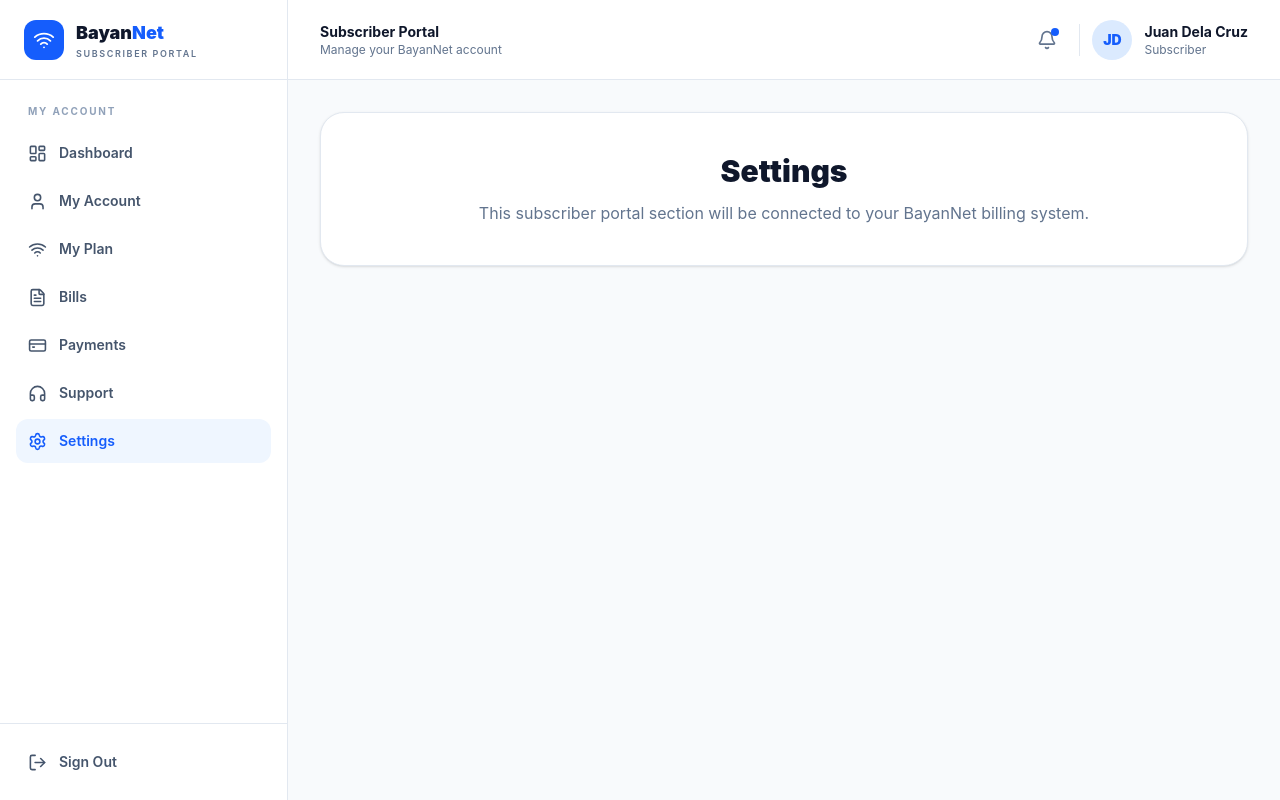
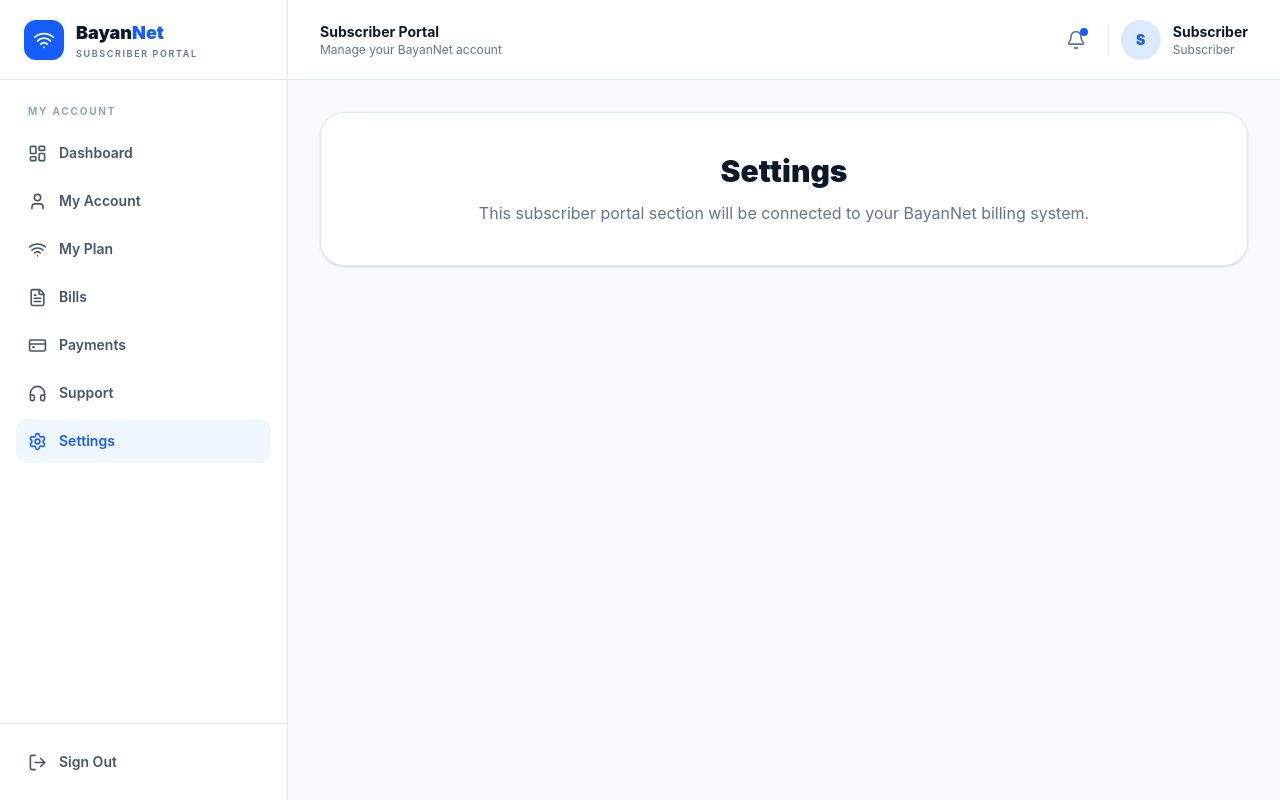
Before and after one commit to norielagartosacristan/skygridfiber-website, a React (Vite) app: page /subscriber/settings in a window 1280 px wide. Built offline with nearby package versions, Linux system fonts and the light colour scheme; no server answers.

Commit message:
New edit

```diff
--- a/src/components/subscriber/SubscriberLayout.tsx
+++ b/src/components/subscriber/SubscriberLayout.tsx
@@ -12,12 +12,25 @@ import {
   X,
 } from "lucide-react";
 import type { ReactNode } from "react";
-import { useState } from "react";
+import { useEffect, useState } from "react";
 import { Link, NavLink, useNavigate } from "react-router-dom";
 
 type SubscriberLayoutProps = {
   children: ReactNode;
 };
+
+type Subscriber = {
+  firstName: string;
+  middleName?: string | null;
+  lastName: string;
+};
+
+type MeResponse = {
+  success: boolean;
+  subscriber: Subscriber;
+};
+
+const API_URL = import.meta.env.VITE_API_URL || "";
 
 const navigation = [
   {
@@ -69,6 +82,55 @@ export default function SubscriberLayout({
 
     navigate("/subscriber/login");
   };
+
+  const [subscriber, setSubscriber] =
+  useState<Subscriber | null>(null);
+
+useEffect(() => {
+  async function loadSubscriber() {
+    try {
+      const response = await fetch(
+        `${API_URL}/api/subscriber-auth/me`,
+        {
+          method: "GET",
+          credentials: "include",
+        },
+      );
+
+      if (!response.ok) {
+        return;
+      }
+
+      const data: MeResponse =
+        await response.json();
+
+      if (data.success) {
+        setSubscriber(data.subscriber);
+      }
+    } catch (error) {
+      console.error(
+        "Failed to load subscriber profile:",
+        error,
+      );
+    }
+  }
+
+  loadSubscriber();
+}, []);
+
+const fullName = subscriber
+  ? [
+      subscriber.firstName,
+      subscriber.middleName,
+      subscriber.lastName,
+    ]
+      .filter(Boolean)
+      .join(" ")
+  : "Subscriber";
+
+const initials = subscriber
+  ? `${subscriber.firstName?.charAt(0) || ""}${subscriber.lastName?.charAt(0) || ""}`.toUpperCase()
+  : "S";
 
   return (
     <div className="min-h-screen bg-slate-50">
@@ -213,12 +275,12 @@ export default function SubscriberLayout({
             <div className="flex items-center gap-3">
 
             <div className="flex h-10 w-10 items-center justify-center rounded-full bg-blue-100 text-sm font-black text-blue-600">
-                JD
+              {initials}
             </div>
 
             <div className="hidden sm:block">
               <div className="text-sm font-bold text-slate-900">
-                  Juan Dela Cruz
+                {fullName}
               </div>
 
               <div className="text-xs text-slate-500">
```
Lines whose indentation alone changed are shown as unchanged.
